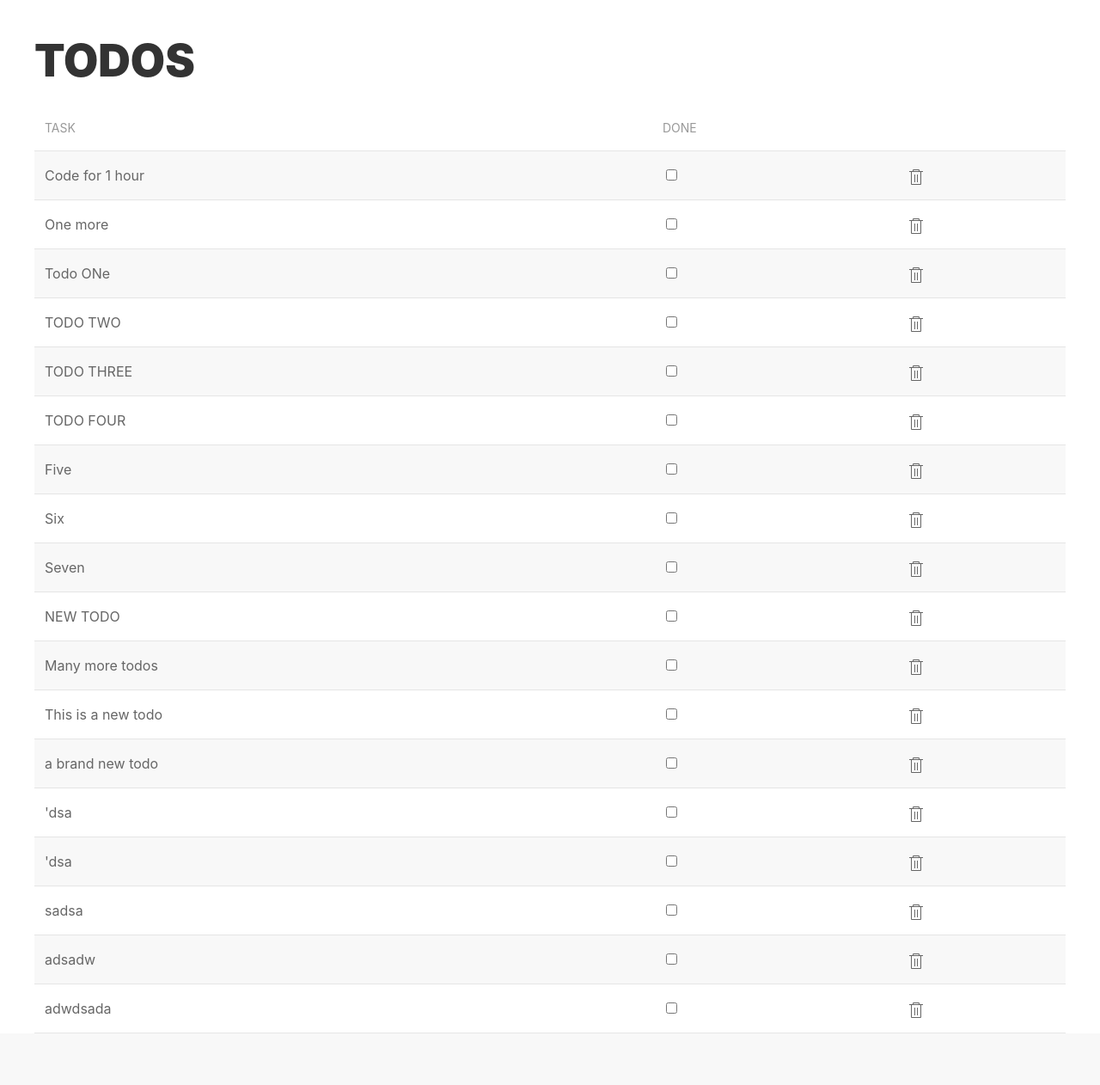
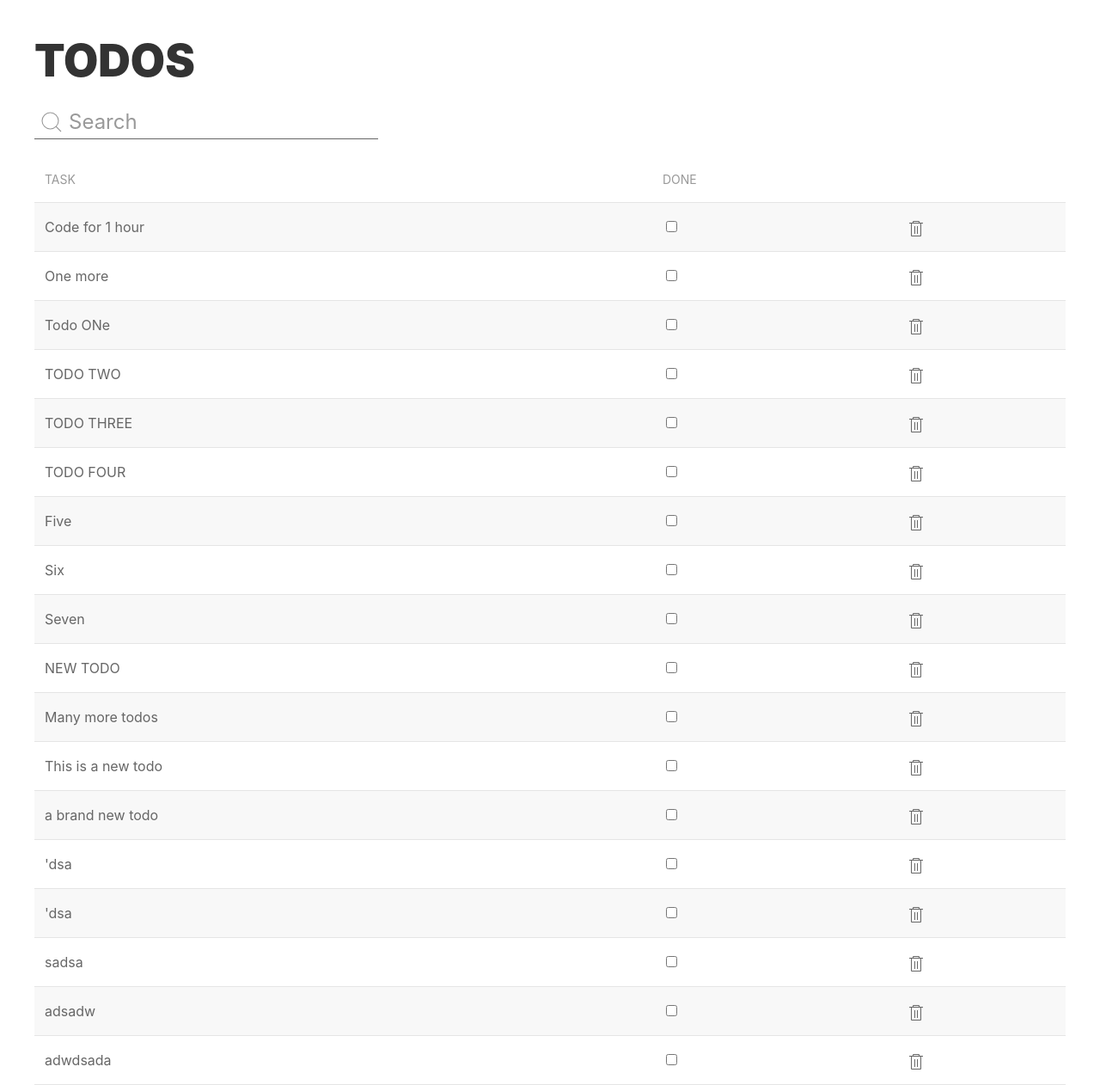
Before and after one commit to pomegranitedesign/todoist, a Flask app: page /todos in a window 1280 px wide. Shown: the part 80-1342 px from the top of the page at 86% size. Before the commit the page ends 1282 px from the top, so only its background shows below. Run offline with Flask 2, Linux system fonts and the light colour scheme; data comes from the database, SQL or seed files in the repository; both versions use the stored data as it was after the commit; some libraries are stand-ins or nearby versions.

Commit message:
Added Search field, Added sorting

```diff
--- a/todoapp/static/css/style.css
+++ b/todoapp/static/css/style.css
@@ -0,0 +1,3 @@
+body {
+	background-color: white;
+}
--- a/todoapp/static/js/main.js
+++ b/todoapp/static/js/main.js
@@ -0,0 +1,4 @@
+const searchInput = document.querySelector('#searchInput')
+searchInput.addEventListener('change', (event) => {
+	console.log(event)
+})
--- a/todoapp/templates/add_todo.html
+++ b/todoapp/templates/add_todo.html
@@ -9,8 +9,11 @@
 <div class="uk-container uk-margin-medium-top">
   <h1 class="uk-heading-small" style="font-weight: 900; margin-bottom: 40px;">ADD TODO</h1>
   <form action="/add-todo" method="POST">
-    <input class="uk-input" type="text" name="task" id='task' placeholder="Go for a walk" required />
+    <input class="uk-input" type="text" name="task" id='task' placeholder="Go for a walk" required autofocus />
     <button class='uk-button uk-button-primary uk-width-1-1 uk-margin-medium-top' type='submit'>Add TODO</button>
+    <button class='uk-button uk-button-danger uk-width-1-1' style="margin-top: 10px;" type='submit'>
+      <a style="color: #ffffff; text-decoration: none;" href="/">Cancel</a>
+    </button>
   </form>
 </div>
 {% endblock %}
--- a/todoapp/templates/base.html
+++ b/todoapp/templates/base.html
@@ -3,7 +3,8 @@
 <head>
   <!-- UIkit CSS -->
   <link rel="stylesheet" href="https://cdn.jsdelivr.net/npm/uikit@3.5.4/dist/css/uikit.min.css" />
-  <link rel="stylesheet" href="{{ url_for('static', filename='style.css') }}">
+  <!-- Custom CSS file, uncomment to add custom styling -->
+  <!-- <link rel="stylesheet" href="{{ url_for('static', filename='style.css') }}"> -->
   <meta charset="UTF-8">
   <meta name="viewport" content="width=device-width, initial-scale=1.0">
   {% block title %}{% endblock %}
@@ -29,7 +30,7 @@
     </nav>
     {% block content %}{% endblock %}
   </div>
-  <script src="{{ url_for('static', filename='main.js') }}"></script>
+  <script src="/static/js/main.js"></script>
   <!-- UIkit JS -->
   <script src="https://cdn.jsdelivr.net/npm/uikit@3.5.4/dist/js/uikit.min.js"></script>
   <script src="https://cdn.jsdelivr.net/npm/uikit@3.5.4/dist/js/uikit-icons.min.js"></script>
--- a/todoapp/templates/todos.html
+++ b/todoapp/templates/todos.html
@@ -16,8 +16,13 @@
     {% endif %}
   </h1>
 
+  <form class="uk-search uk-search-navbar">
+    <span uk-search-icon></span>
+    <input autofocus id="searchInput" style="border-bottom: 1px solid;" type="search" class="uk-search-input" placeholder="Search" />
+  </form>
+
   {% if todos %}
-    <table class="uk-table uk-table-striped uk-table-hover">
+    <table class="uk-table uk-table-striped uk-table-hover" uk-sortable>
       <thead>
         <tr>
           <th>Task</th>
@@ -29,7 +34,7 @@
         <tr style="cursor: pointer;" {{ 'style="text-decoration: line-through;""' if todo.done }}>
             <td>{{ todo.task }}</td>
             <td>
-              <input style="cursor: pointer;" type="checkbox" {{ 'checked="checked"' if todo.done }} />
+              <input id="done" style="cursor: pointer;" type="checkbox" {{ 'checked="checked"' if todo.done }} />
             </td>
             <td>
               <div uk-tooltip="title: Remove Todo">
```
Also changed, not shown: todoapp/todo.db.
